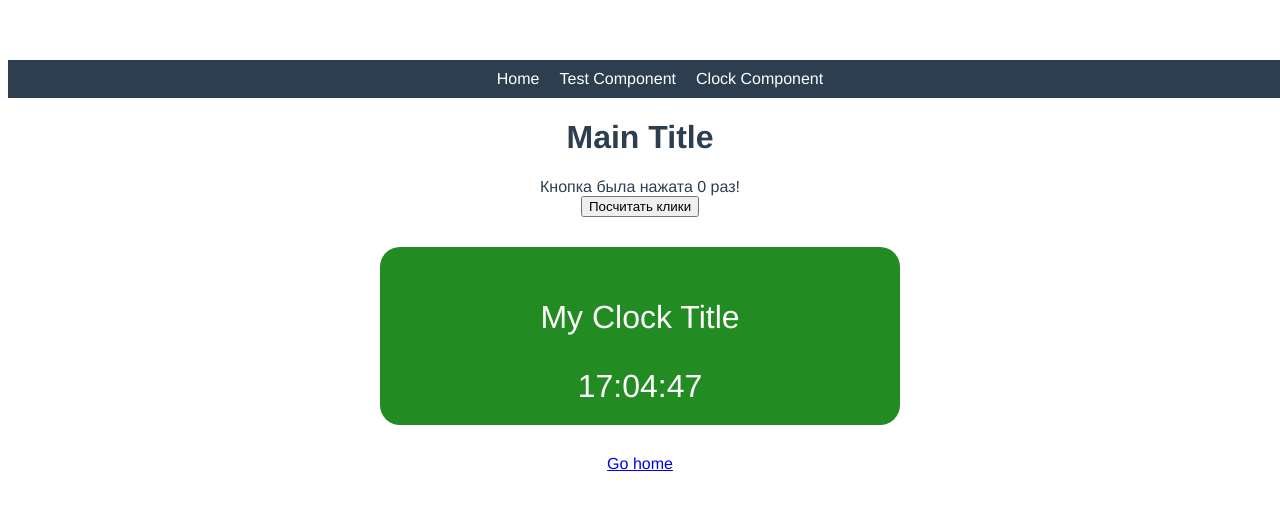
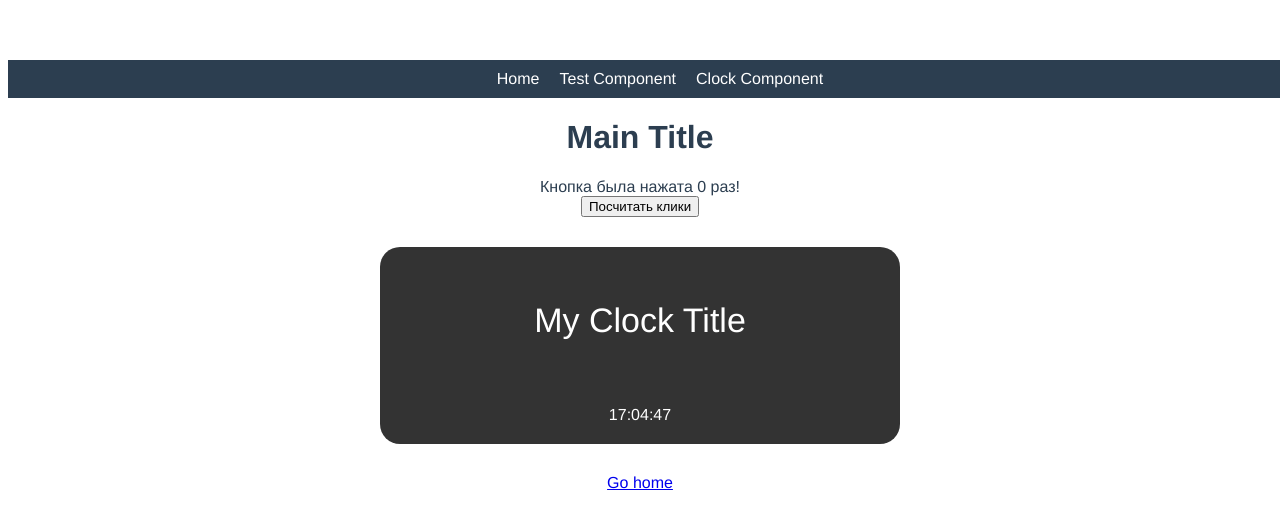
Before and after one commit to stanislavec/lit-vue-dev, a Vue app: page /test in a window 1280 px wide. Shown: the top 528 px of the page. Built offline with nearby package versions, Linux system fonts and the light colour scheme.

Commit message:
Install linters and SCSS

```diff
--- a/src/components/Clock.vue
+++ b/src/components/Clock.vue
@@ -1,7 +1,10 @@
 <template>
   <div class="clockWrapper">
-    <p @click="onClick">{{title}}</p>
-    <span>{{formattedTime}}</span>
+    <p class="clockWrapper__paragraph" @click="onClick">
+      {{ title }}
+    </p>
+    <p @click="onClick"></p>
+    <span>{{ formattedTime }}</span>
   </div>
 </template>
 
@@ -9,38 +12,47 @@
 import dayjs from 'dayjs';
 
 export default {
-  name: "ClockComponent",
+  name: 'ClockComponent',
   props: ['title', 'onClick'],
   data() {
     return {
       clockId: '',
-        formattedTime: undefined
-      }
+      formattedTime: undefined,
+    };
   },
   methods: {
     getTime() {
       return setInterval(() => {
-        this.formattedTime = dayjs().format('HH:MM:ss')
-      }, 1000)
-    }
+        this.formattedTime = dayjs().format('HH:MM:ss');
+      }, 1000);
+    },
   },
   mounted() {
-    this.clockId = this.getTime()
+    this.clockId = this.getTime();
   },
   beforeDestroy() {
-    clearInterval(this.clockId)
-  }
-}
+    clearInterval(this.clockId);
+  },
+};
 </script>
 
-<style lang="css">
+<style lang="scss">
+$primary-color: #333;
+$standart-white: #fff;
+
 .clockWrapper {
+  display: flex;
+  flex-direction: column;
   padding: 20px 10px;
-    font-size: 32px;
   width: 500px;
-    background: forestgreen;
+  background: $primary-color;
   color: white;
   margin: 30px auto;
   border-radius: 20px;
+
+  &__paragraph {
+    font-size: 34px;
+    color: $standart-white;
+  }
 }
 </style>
--- a/src/components/HelloWorld.vue
+++ b/src/components/HelloWorld.vue
@@ -10,10 +10,10 @@ export default {
   name: 'HelloWorld',
   data() {
     return {
-      msg: 'Main Page Title'
-    }
-  }
-}
+      msg: 'Main Page Title',
+    };
+  },
+};
 </script>
 
 <!-- Add "scoped" attribute to limit CSS to this component only -->
--- a/src/main.js
+++ b/src/main.js
@@ -1,26 +1,26 @@
-import Vue from 'vue'
-import VueRouter from 'vue-router'
-import App from './App.vue'
-import HelloWorld from './components/HelloWorld.vue'
-import Test from './components/Test.vue'
-import ClockComponent from './components/Clock'
-import './global.css'
+import Vue from 'vue';
+import VueRouter from 'vue-router';
+import App from './App.vue';
+import HelloWorld from './components/HelloWorld.vue';
+import Test from './components/Test.vue';
+import ClockComponent from './components/Clock';
+import './global.css';
 
-Vue.config.productionTip = false
-Vue.use(VueRouter)
+Vue.config.productionTip = false;
+Vue.use(VueRouter);
 
 const routes = [
   { path: '/', component: HelloWorld },
   { path: '/test', component: Test },
-  {path: '/time', component: ClockComponent}
-]
+  { path: '/time', component: ClockComponent },
+];
 
 const router = new VueRouter({
   mode: 'history',
-  routes // сокращённая запись для `routes: routes`
-})
+  routes, // сокращённая запись для `routes: routes`
+});
 
 new Vue({
   router,
-  render: h => h(App),
-}).$mount('#app')
+  render: (h) => h(App),
+}).$mount('#app');
```
Also changed, not shown: package.json (+8 -4 lines), prettier.config.js (added, +8 -0 lines), src/components/Test.vue (+11 -11 lines), .eslintrc.js (added), 1 other file (tests, documents, lock files or other folders). Lines whose indentation alone changed are shown as unchanged.
